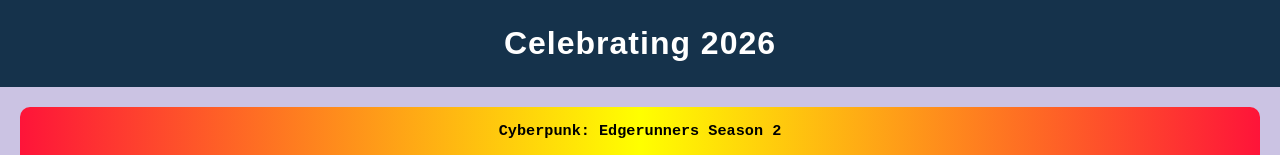
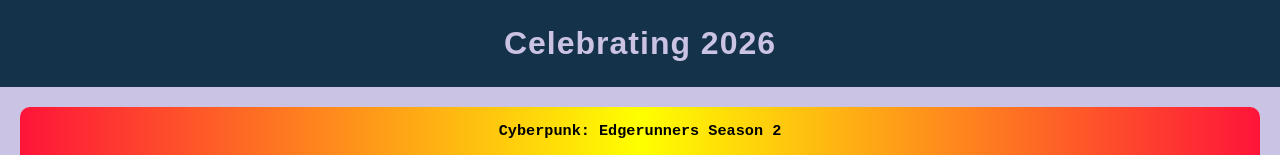
Before and after one commit to ianlapaglia/Group10Website, a plain HTML site: page index.html in a window 1280 px wide. Shown: the top 155 px of the page. Drawn offline with Linux system fonts and the light colour scheme.

```diff
--- a/css/main.css
+++ b/css/main.css
@@ -7,7 +7,7 @@ body {
 h1 {
     text-align: center;
     background-color: #15324b;
-    color: white;
+    color: #CBC3E3;
     margin: 0;
     padding: 25px;
     letter-spacing: 1px;
```
